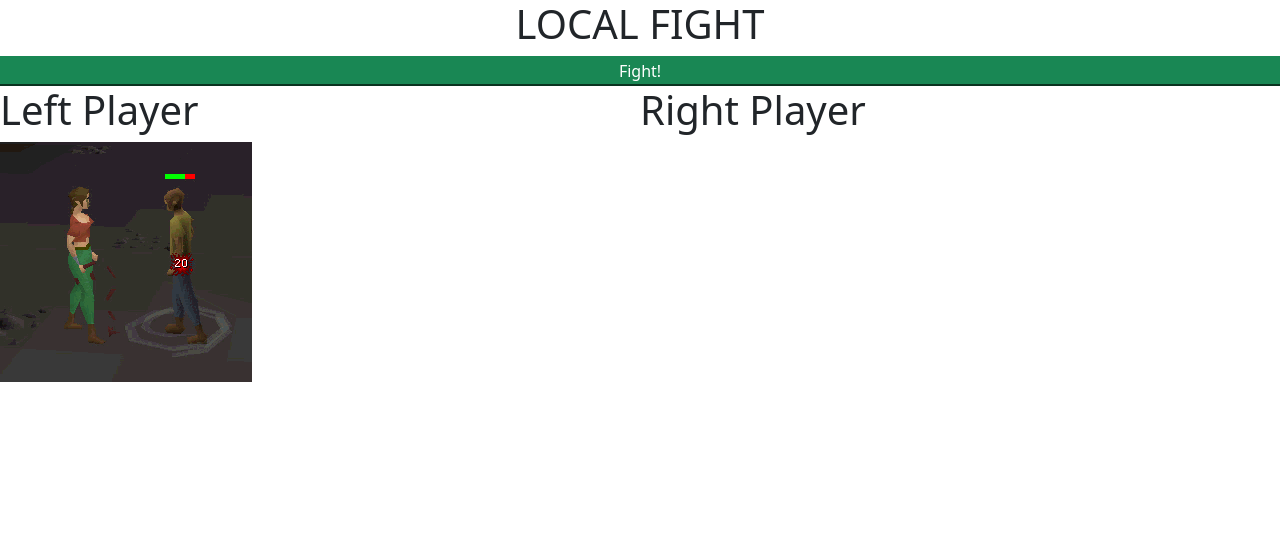
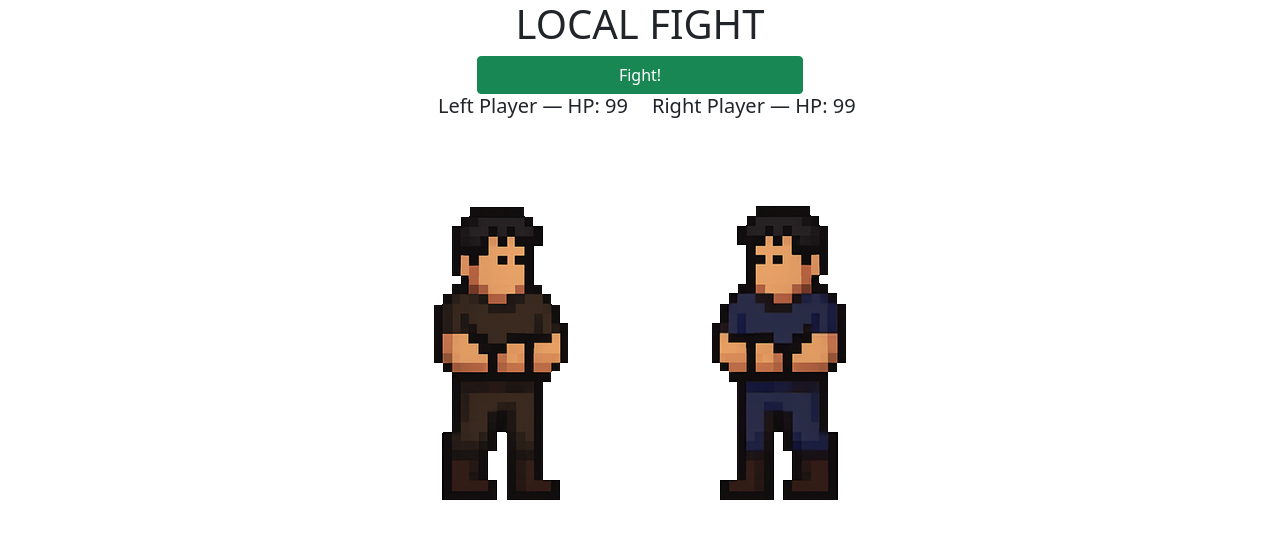
Before and after one commit to JuanTGit/duel-arena, a React (Vite) app: page /local in a window 1280 px wide. Shown: the top 538 px of the page. Built offline with nearby package versions, Linux system fonts and the light colour scheme.

Commit message:
added sprites, combat, health

```diff
--- a/src/App.jsx
+++ b/src/App.jsx
@@ -1,7 +1,7 @@
 import Menu from './components/Menu'
 import { BrowserRouter, Routes, Route } from 'react-router-dom'
-import Online from './components/Online'
-import Local from './components/Local'
+import Online from './components/Lobby/Online'
+import Local from './components/Lobby/Local'
 
 function App() {
     return (
--- a/src/components/Fight.jsx
+++ b/src/components/Fight.jsx
@@ -1,24 +1,90 @@
-import specAttack from '../assets/Energy_Drain.gif'
+import { useState } from "react";
+import Sprite from "./Sprite";
+import Fighter from "./Fighter";
+
 function Fight(){
 
+    const [leftHealth, setLeftHealth] = useState(99);
+    const [rightHealth, setRightHealth] = useState(99);
+    const [turn, setTurn] = useState(null);
+    const [duelActive, setDuelActive] = useState(false);
 
+    // const [pid, setPid] = useState('Start duel');
 
+    const startDuel = () => {
+        setDuelActive(true);
+        let attacker = Math.floor(Math.random() * 2) + 1;
+        // if (attacker === 1) {
+        //     setPid('Player One');
+        // } else {
+        //     setPid('Player Two');
+        // }
+        setTurn(attacker)
+
+        const interval = setInterval(() => {
+            const damage = Math.floor(Math.random() * 24) + 1;
+
+            if (attacker === 1) {
+                setRightHealth((hp) => {
+                    const newHp = hp - damage;
+                    if (newHp <= 0) {
+                        clearInterval(interval);
+                        return 0;
+                    }
+                    return newHp;
+                });
+            } else {
+                setLeftHealth((hp) => {
+                    const newHp = hp - damage;
+                    if (newHp <= 0) {
+                        clearInterval(interval);
+                        return 0;
+                    }
+                    return newHp;
+                });
+            }
+
+            attacker = attacker === 1 ? 2 : 1;
+            setTurn(attacker);;
+
+        }, 2200);
+
+// 103 , 225
+        };
 
     return(
-        <>
-            <button className="btn-success">Fight!</button>
-            <div className="row">
+        <div className="container">
+                {/* <h2 className="text-center">PID: {pid}</h2> */}
+                <div className="row justify-content-center">
+                    <button className="btn btn-success w-25" onClick={startDuel}>Fight!</button>
+                </div>
                 {/* Player 1 */}
-                <div className="col">
-                    <h1>Left Player</h1>
-                    <img src={specAttack} alt="player1" />
+                <div className="row justify-content-center d-flex">
+                    <div className="col">
+                        <h5 className="text-end">Left Player — HP: {Math.max(0, leftHealth)}</h5>
+                    </div>
+                    <div className="col">
+                        <h5 className="text-start">Right Player — HP: {Math.max(0, rightHealth)}</h5>
+                    </div>
                 </div>
-                {/* Player 2 */}
-                <div className="col">
-                    <h1>Right Player</h1>
+                <div className="row">
+                    <div className="col justify-content-end d-flex">
+                        <Fighter
+                            name="Left Player"
+                            isAttacking={turn === 1 && duelActive}
+                            isDead={leftHealth <= 0}
+                        />
+                    </div>
+                    {/* Player 2 */}
+                    <div className="col">
+                        <Fighter
+                            name="Right Player"
+                            isAttacking={turn === 2 && duelActive}
+                            isDead={rightHealth <= 0}
+                        />
+                    </div>
                 </div>
-            </div>
-        </>
+        </div>
     )
 }
 
--- /dev/null
+++ b/src/components/Fighter.jsx
@@ -0,0 +1,44 @@
+import leftPlayer from "../assets/left_player.png"
+import rightPlayer from "../assets/right_player.png"
+import Sprite from "./Sprite";
+import { useEffect, useState } from "react";
+
+function Fighter({ name, isAttacking, isDead }) {
+    const [frame, setFrame] = useState(0);
+
+    const playerFrames = {
+        idle: 2,
+        attack: [0, 1],
+        death: 3,
+    };
+
+
+    useEffect(() => {
+        let interval;
+
+        if (isDead) {
+            setFrame(playerFrames.death);
+        } else if ( isAttacking && !isDead ) {
+            let i = 0;
+            interval = setInterval(() => {
+                setFrame(playerFrames.attack[i]);
+                i = (i + 1) % playerFrames.attack.length;
+            }, 450);
+
+        } else {
+            setFrame(playerFrames.idle);
+        }
+
+        return () => clearInterval(interval);
+    }, [isDead, isAttacking]);
+
+
+
+    return(
+        <div>
+            <Sprite index={frame} player={name === 'Left Player' ? leftPlayer : rightPlayer}/>
+        </div>
+    )
+}
+
+export default Fighter;
--- a/src/components/Local.jsx
+++ b/src/components/Lobby/Local.jsx
@@ -1,4 +1,4 @@
-import Fight from "./Fight";
+import Fight from "../Fight"
 
 function Local(){
     return(
--- a/src/components/Online.jsx
+++ b/src/components/Lobby/Online.jsx
@@ -1,4 +1,4 @@
-import Fight from "./Fight";
+import Fight from "../Fight";
 
 function Online(){
     return(
--- a/src/components/Menu.jsx
+++ b/src/components/Menu.jsx
@@ -8,7 +8,7 @@ function Menu(){
     }
 
     return(
-        <div className='container vh-100 d-flex flex-column justify-content-center align-items-center'>
+        <div className='vh-100 d-flex flex-column justify-content-center align-items-center'>
             <h1 className="text-center">This is the Menu</h1>
             {/* Local Lobby */}
             <div className="row m-2 w-100 justify-content-center">
--- /dev/null
+++ b/src/components/Sprite.jsx
@@ -0,0 +1,19 @@
+
+const sprite_width = 256
+const sprite_height = 376
+
+function Sprite({ index, player }) {
+    const yOffset = -index * sprite_height
+
+    const style = {
+        width: sprite_width,
+        height: sprite_height,
+        backgroundImage: `url(${player})`,
+        backgroundPosition: `0px ${yOffset}px`,
+        backgroundRepeat: "no-repeat",
+    };
+
+    return <div style={style}></div>
+}
+
+export default Sprite;
```
Also changed, not shown: src/components/animatedSprite.jsx (added, +29 -0 lines), src/assets/left_player.png (added), src/assets/right_player.png (added). Lines whose indentation alone changed are shown as unchanged.
